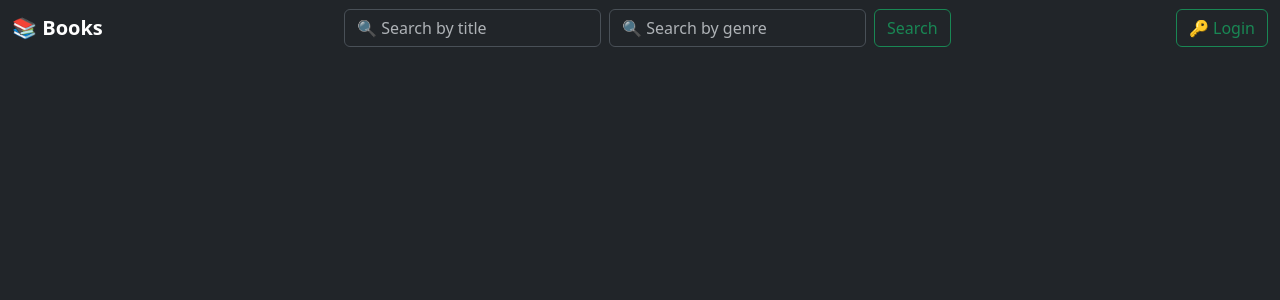
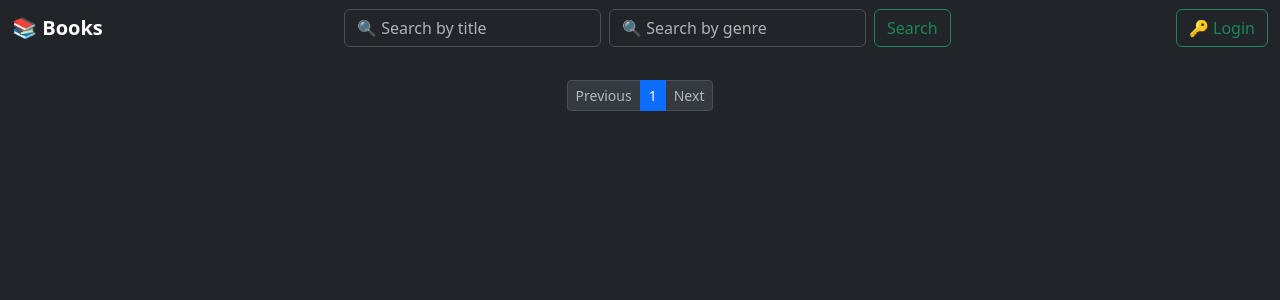
Before and after one commit to vazhaberdzenishvili/python-course, a Django app: page / in a window 1280 px wide. Shown: the top 300 px of the page. Run offline with Django 5.2, Linux system fonts and the light colour scheme; data that the repository does not hold is empty.

Commit message:
[hw-39] Add image upload and pagination features

```diff
--- a/BookManagement/BookManagement/settings.py
+++ b/BookManagement/BookManagement/settings.py
@@ -129,6 +129,9 @@ USE_TZ = False
 
 STATIC_URL = 'static/'
 
+MEDIA_URL = '/media/'
+MEDIA_ROOT = BASE_DIR / 'media'
+
 # Default primary key field type
 # https://docs.djangoproject.com/en/5.1/ref/settings/#default-auto-field
 
--- a/BookManagement/BookManagement/urls.py
+++ b/BookManagement/BookManagement/urls.py
@@ -16,9 +16,14 @@ Including another URLconf
 """
 from django.contrib import admin
 from django.urls import path, include
+from django.conf import settings
+from django.conf.urls.static import static
 
 urlpatterns = [
     path('admin/', admin.site.urls),
-    path('',include('core.urls')),
-    path('',include('authentication.urls'))
+    path('', include('core.urls')),
+    path('', include('authentication.urls'))
 ]
+
+if settings.DEBUG:
+    urlpatterns += static(settings.MEDIA_URL, document_root=settings.MEDIA_ROOT)
--- a/BookManagement/core/models.py
+++ b/BookManagement/core/models.py
@@ -26,6 +26,7 @@ class Book(models.Model):
     genre = models.CharField(max_length=20, choices=GENRES, blank=True)
     published_year = models.IntegerField(null=True)
     description = models.TextField()
+    image = models.ImageField(upload_to='book_images/', null=True, blank=True)
 
     def __str__(self):
         return f"{self.title} by {self.author}"
--- a/BookManagement/core/templates/book/add_book.html
+++ b/BookManagement/core/templates/book/add_book.html
@@ -8,7 +8,7 @@
 <div class="d-flex justify-content-center align-items-center" style="min-height: 80vh;">
     <div class="card p-4 shadow-lg rounded-3" style="width: 450px; max-width: 95%;">
         <h2 class="text-center text-primary mb-3">📚 Add a New Book</h2>
-        <form method="post" class="mt-3">
+        <form method="post" class="mt-3" enctype="multipart/form-data">
             {% csrf_token %}
             {{ form|crispy }}
             <div class="d-grid gap-3 mt-4">
--- /dev/null
+++ b/BookManagement/core/templates/book/paginator.html
@@ -0,0 +1,42 @@
+<nav aria-label="Page navigation">
+    <ul class="pagination pagination-sm justify-content-center">
+
+        {% if books.has_previous %}
+        <li class="page-item">
+            <a class="page-link" href="?page=1">&laquo; First</a>
+        </li>
+        <li class="page-item">
+            <a class="page-link" href="?page={{ books.previous_page_number }}">Previous</a>
+        </li>
+        {% else %}
+        <li class="page-item disabled">
+            <span class="page-link" aria-disabled="true">Previous</span>
+        </li>
+        {% endif %}
+
+        {% for num in books.paginator.page_range %}
+            {% if books.number == num %}
+                <li class="page-item active" aria-current="page">
+                    <span class="page-link">{{ num }}</span>
+                </li>
+            {% elif num > books.number|add:-3 and num < books.number|add:3 %}
+                <li class="page-item">
+                    <a class="page-link" href="?page={{num}}">{{ num }}</a>
+                </li>
+            {% endif %}
+        {% endfor %}
+
+        {% if books.has_next %}
+        <li class="page-item">
+            <a class="page-link" href="?page={{ books.next_page_number }}">Next</a>
+        </li>
+        <li class="page-item">
+            <a class="page-link" href="?page={{ books.paginator.num_pages }}">Last &raquo;</a>
+        </li>
+        {% else %}
+        <li class="page-item disabled">
+            <span class="page-link" aria-disabled="true">Next</span>
+        </li>
+        {% endif %}
+    </ul>
+</nav>
--- a/BookManagement/core/templates/book/update_book.html
+++ b/BookManagement/core/templates/book/update_book.html
@@ -7,8 +7,8 @@
 {% block content %}
 <div class="d-flex justify-content-center align-items-center" style="min-height: 80vh;">
     <div class="card p-4 shadow-lg rounded-3" style="width: 450px; max-width: 95%;">
-        <h2 class="text-center text-primary mb-3">📚 Update Book</h2>
-        <form method="post" class="mt-3">
+        <h2 class="text-center text-primary mb-3 ">📚 Update Book</h2>
+        <form method="post" enctype="multipart/form-data" class="mt-3">
             {% csrf_token %}
             {{ form|crispy }}
             <div class="d-grid gap-3 mt-4">
--- a/BookManagement/core/views.py
+++ b/BookManagement/core/views.py
@@ -4,6 +4,7 @@ from .forms import BookForm
 from .permissions import has_book_add_permission, has_book_delete_permission
 from django.db.models import Q
 import logging
+from django.core.paginator import Paginator, PageNotAnInteger, EmptyPage
 
 logger = logging.getLogger(__name__)
 
@@ -32,6 +33,16 @@ def book_list(request):
 
     logger.info(f"Book Count: {books.count()}")
 
+    paginator = Paginator(books, 2)
+
+    try:
+        page = request.GET.get('page')
+        books = paginator.page(page)
+    except PageNotAnInteger:
+        books = paginator.page(1)
+    except EmptyPage:
+        books = paginator.page(paginator.num_pages)
+
     return render(request, 'book/book_list.html', {'books': books})
 
 
@@ -49,7 +60,7 @@ def add_book(request):
     logger.info("Accessed 'Add Book' page")
 
     if request.method == 'POST':
-        form = BookForm(request.POST)
+        form = BookForm(request.POST, request.FILES)
 
         if form.is_valid():
             book = form.save()
@@ -67,8 +78,8 @@ def update_book(request, pk):
     book = get_object_or_404(Book, pk=pk)
 
     if request.method == 'POST':
-        form = BookForm(request.POST, instance=book)
-
+        form = BookForm(request.POST, request.FILES, instance=book)
+        print(request.FILES)
         if form.is_valid():
             book = form.save()
             logger.info(f"Updated book: Title={book.title}, ID={book.id}")
```
Also changed, not shown: BookManagement/core/templates/book/book_detail.html (+48 -32 lines), BookManagement/core/templates/book/book_list.html (+18 -8 lines), BookManagement/core/migrations/0002_book_image.py (added), BookManagement/media/book_images/sherlock_holmes.jpeg (added), 1 other file.
